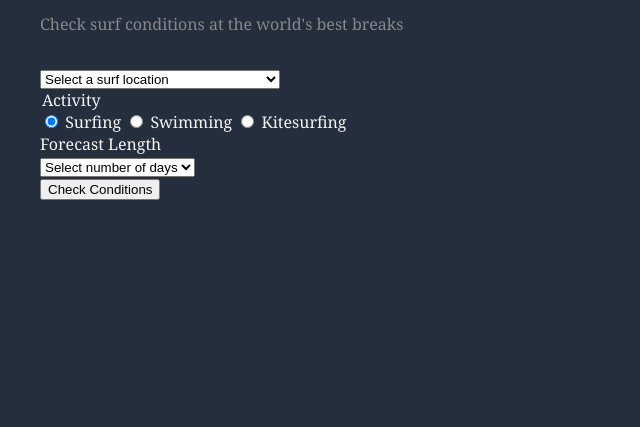
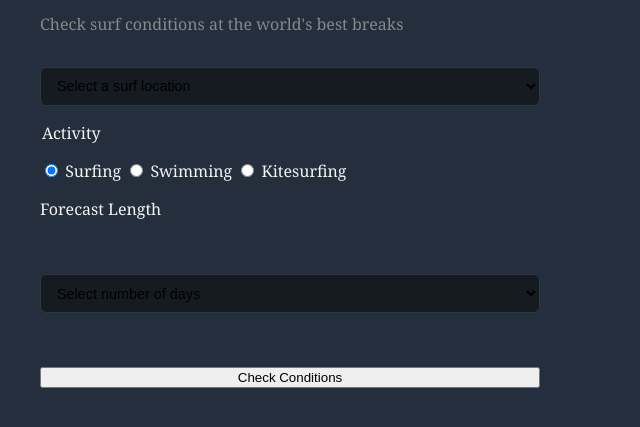
Before and after one commit to liamamac/SurfCheck, a website: page public/index.html in a window 1280 px wide. Shown: the part 125-552 px from the top of the page, without its empty margins (0-640 px from the left). Drawn offline with Linux system fonts and the light colour scheme.

Commit message:
add form css styles

```diff
--- a/public/styles.css
+++ b/public/styles.css
@@ -15,3 +15,26 @@ p {
   color: #888;
   margin-bottom: 2rem;
 }
+
+form {
+    display: flex;
+    flex-direction: column;
+    max-width: 500px;
+    gap: 1rem;
+    margin-bottom: 2.5rem;
+}
+
+select {
+  background: #161b22;
+  border: 1px solid #30363d;
+  border-radius: 6px;
+  color: whitesmokegi;
+  padding: 0.6rem 0.75rem;
+  font-size: 0.9rem;
+  width: 100%;
+}
+
+select:focus {
+  outline: none;
+  border-color: #0aa8ec;
+}
```
